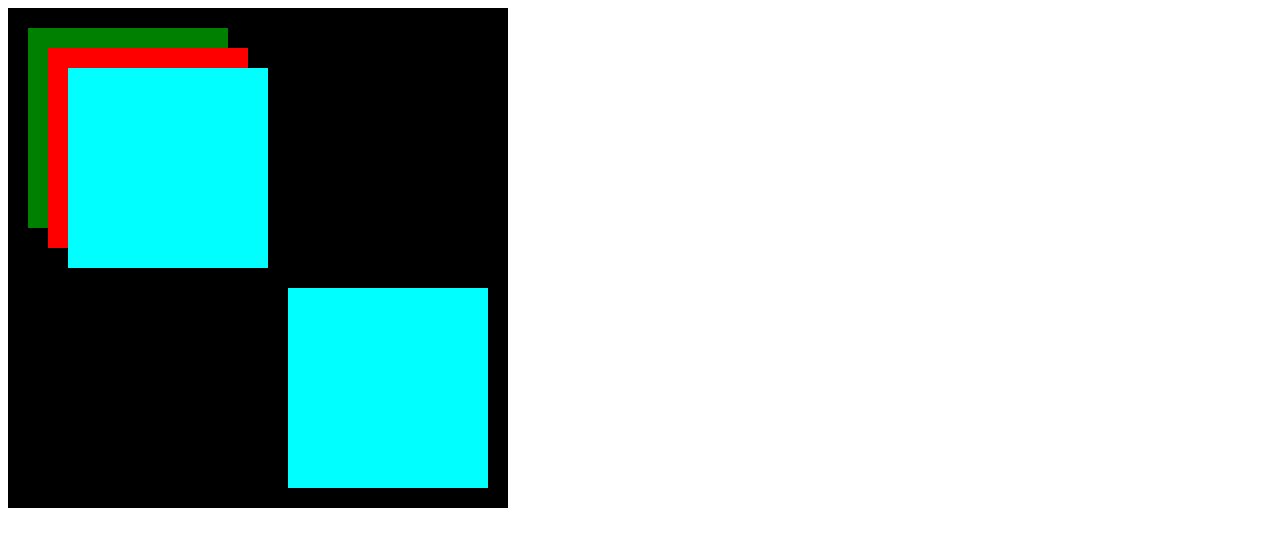
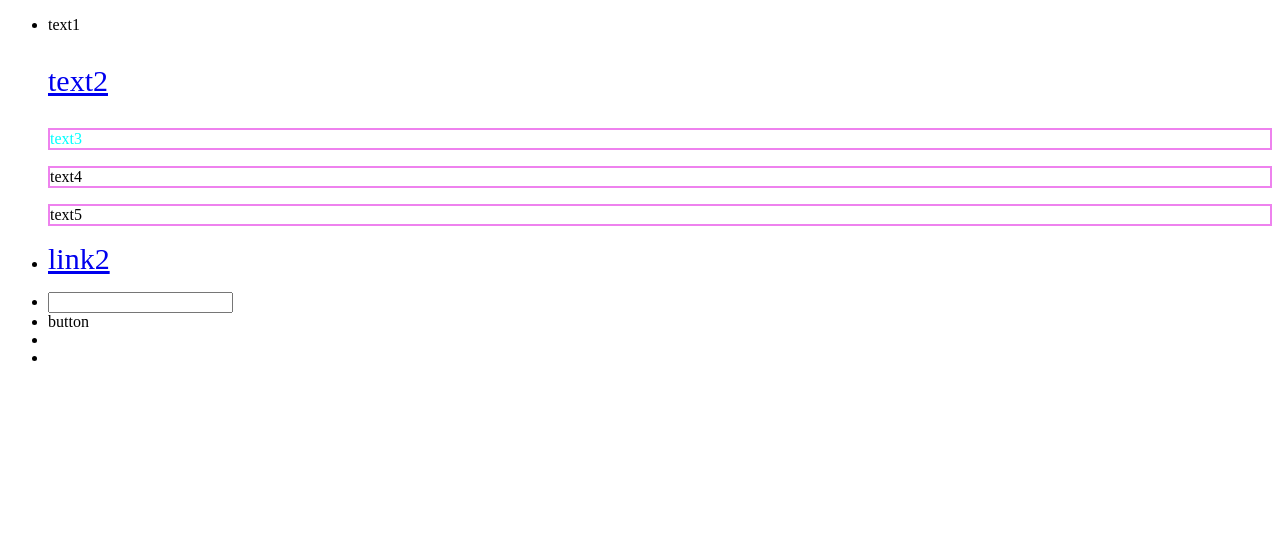
Before and after one commit to mwonde/lessson9, a plain HTML site: page index.html in a window 1280 px wide. Drawn offline with Linux system fonts and the light colour scheme.

Commit message:
special selectors

```diff
--- a/css/style.css
+++ b/css/style.css
@@ -1,4 +1,92 @@
-.put{
+
+ul li a{
+	font-size: 30px;
+}
+ul > li > a{
+	background-color: yellow;
+}
+
+/*the one after a*/
+ul > li > a + p{
+	color: aqua;
+}
+/*every after a*/
+ul > li > a ~ p{
+	border: 2px violet solid;
+}
+
+/*special selectors LOOK!!!!!!*/
+
+
+
+
+/*pseudoclassess*/
+
+/*a:hover{
+	color: red;
+}
+a:link{
+	text-decoration: none;
+}
+a:visited{
+	color: green;
+}
+a:focus{
+	background-color: aqua;
+}
+input:focus{
+	background-color: yellow;
+}
+
+
+ul li:first-child{
+	background-color: orange;
+}
+ul li:last-child{
+	background-color: black;
+}
+ul li:nth-child(3){
+	background-color: red;
+}
+
+
+
+ul li:nth-child(odd){
+	border: 3px violet solid;
+}
+ul li:nth-child(even){
+	border: 3px brown solid;
+}
+ul li:nth-child(4) div{
+	width: 50px;
+	height: 20px;
+	text-align: center;
+	line-height: 20px;
+	background-color: #bbb;
+	position: relative;
+	transition: all 1s;
+}
+ul li:nth-child(4) div:hover{
+	z-index: 1;
+}
+ul li:nth-child(4) div:before{
+	content: '';
+	width: 50px;
+	height: 20px;
+	background-color: yellow;
+	position: absolute;
+	top: 0;
+	left: 0;
+	z-index: -1;
+}*/
+
+
+
+
+
+
+
+/*.put{
 	width: 500px;
 	height: 500px;
 	position: relative;
@@ -57,23 +145,18 @@
 	left: 280px;
 	transition: all 1s;
 }
-.put:hover .cub2{
-	position: absolute;
-	top: 20px;
-	left: 20px;
-}
+.put:hover .cub2,
 .put:hover .cub3{
-	position: absolute;
 	top: 20px;
 	left: 20px;
 }
 .put:hover .cub5{
-	position: absolute;
 	top: 260px;
 	left: 260px;
 }
 .put:hover .cub6{
-	position: absolute;
 	top: 240px;
 	left: 240px;
 }
+
+*/
--- a/index.html
+++ b/index.html
@@ -6,7 +6,7 @@
 	<link rel="stylesheet" href="css/style.css">
 </head>
 <body>
-	<section class="put">
+<!-- 	<section class="put">
 		<div class="cub1"></div>
 		<div class="cub2"></div>
 		<div class="cub3"></div>
@@ -14,7 +14,30 @@
 		<div class="cub4"></div>
 		<div class="cub5"></div>
 		<div class="cub6"></div>
-	</section>
-
+	</section> -->
+	<ul>
+		<li>
+			<p>text1</p>
+			<a href="##" tabindex="2"><p>text2</p></a>
+			<p>text3</p>
+			<p>text4</p>
+			<p>text5</p>
+		</li>
+		<li>
+			<p>
+				<a href="##" tabindex="1">link2</a>
+			</p>
+		</li>
+		<li>
+			<form action="">
+				<input type="text">
+			</form>
+		</li>
+		<li>
+			<div>button</div>
+		</li>
+		<li></li>
+		<li></li>
+	</ul>
 </body>
 </html>
```
